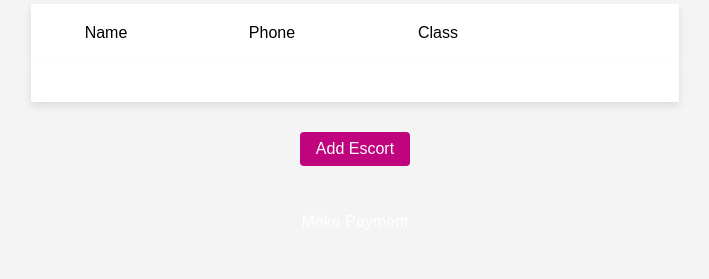
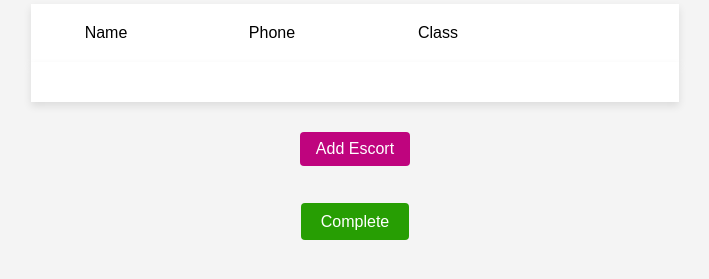
Before and after one commit to pressnardy/qwiqie, a Django app: page /users/ in a window 1280 px wide. Shown: the part 521-800 px from the top of the page, without its empty margins (285-994 px from the left). Run offline with Django 5.2, Linux system fonts and the light colour scheme; a user stored in the database is signed in; data comes from the database, SQL or seed files in the repository; both versions use the stored data as it was after the commit; parts of the project's set-up code (start-up, migrations or seed data) failed here and were passed over.

Commit message:
added complete button

```diff
--- a/escorts/templates/escorts/profile.html
+++ b/escorts/templates/escorts/profile.html
@@ -77,7 +77,7 @@
 <section class="profile-section">
     <br>
     <div>
-        <a href="{% url 'mpesa:stk_push' %}" id="pay-button" class="big-green-button">Make Payment</a>
+        <a href="{% url 'escorts:index' %}" id="pay-button" class="big-green-button">Complete</a>
     </div>
     <br>
     <br>
--- a/users/templates/users/account.html
+++ b/users/templates/users/account.html
@@ -81,8 +81,8 @@
     <section>
         <br>
         <br>
-        <div class="flex-center">
-            <a href="{% url 'mpesa:stk_push' %}" id="pay-button" class="green-button">Make Payment</a>
+        <div>
+            <a href="{% url 'escorts:index' %}" id="pay-button" class="big-green-button">Complete</a>
         </div>
     </section>
     {% endblock %}
```
Also changed, not shown: db.sqlite3.
